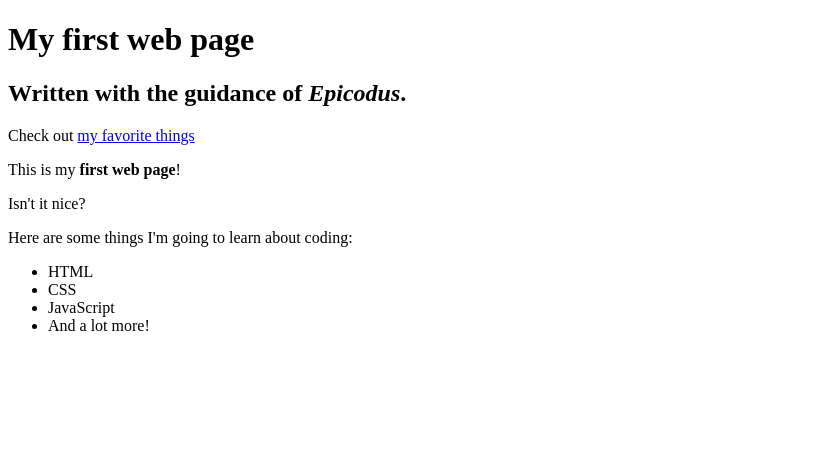
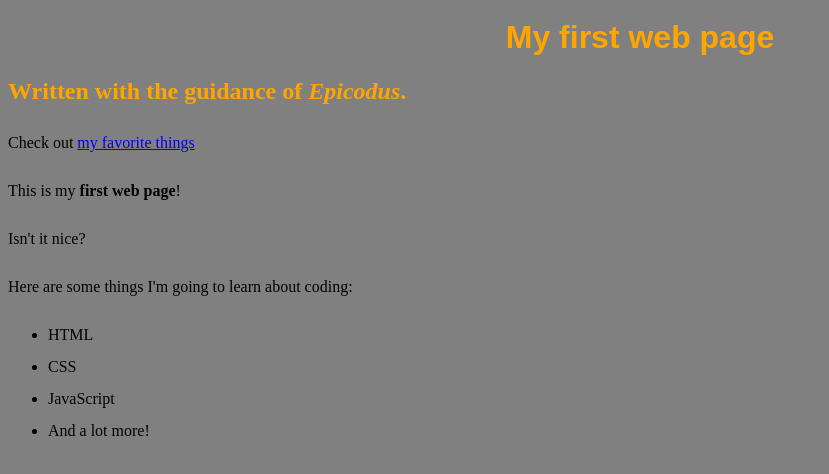
Before and after one commit to blakerscott/my_first_webpage, a plain HTML site: page my-first-webpage.html in a window 1280 px wide. Shown: the whole page, without its empty margins (0-829 px from the left). Drawn offline with Linux system fonts and the light colour scheme.

Commit message:
link to new style sheet

```diff
--- a/my-first-webpage.html
+++ b/my-first-webpage.html
@@ -2,7 +2,7 @@
 <html>
   <head>
     <title>My First Webpage</title>
-    <link href="css/styles.css" rel="stylesheet" type="text/css">
+    <link href="css/newstyles.css" rel="stylesheet" type="text/css">
   </head>
   <body>
     <h1>My first web page<h1>
```
